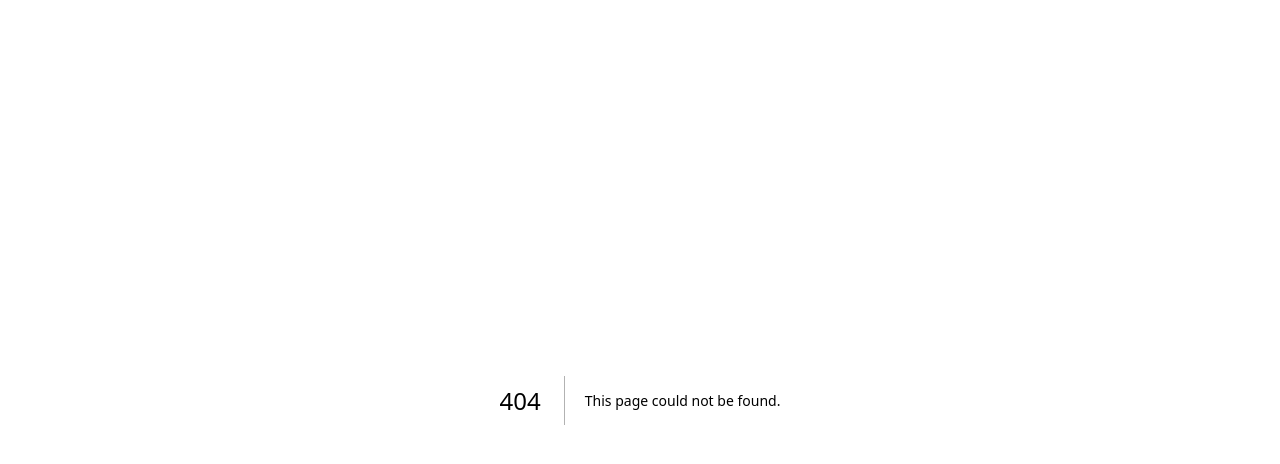
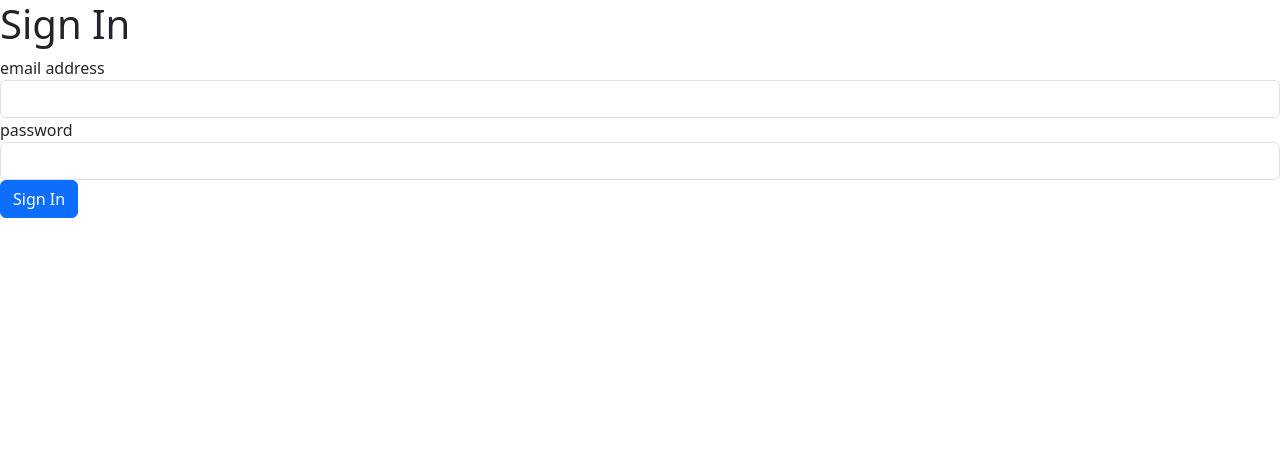
Before and after one commit to bad-Al-code/msvc2, a Next.js app in the folder client/: page /auth/signin in a window 1280 px wide. Before the commit this address had no page. Shown: the top 464 px of the page. Built offline with nearby package versions, Linux system fonts and the light colour scheme.

Commit message:
feat: add signin page

```diff
--- /dev/null
+++ b/client/pages/auth/signin.js
@@ -0,0 +1,55 @@
+import { useState } from 'react';
+import { useRouter } from 'next/router';
+
+import useRequest from '../../hooks/useRequest';
+
+export default () => {
+    const router = useRouter();
+    const [email, setEmail] = useState('');
+    const [password, setPassword] = useState('');
+
+    const { doRequest, errors } = useRequest({
+        url: '/api/users/signin',
+        method: 'post',
+        body: {
+            email,
+            password,
+        },
+        onSucess: () => {
+            router.push('/');
+        },
+    });
+
+    const onSubmit = async (event) => {
+        event.preventDefault();
+
+        await doRequest();
+    };
+
+    return (
+        <form onSubmit={onSubmit}>
+            <h1>Sign In</h1>
+            <div className="form-group">
+                <label>email address</label>
+                <input
+                    value={email}
+                    onChange={(e) => setEmail(e.target.value)}
+                    className="form-control"
+                />
+            </div>
+            <div className="form-group">
+                <label>password</label>
+                <input
+                    value={password}
+                    onChange={(e) => setPassword(e.target.value)}
+                    type="password"
+                    className="form-control"
+                />
+            </div>
+
+            {errors}
+
+            <button className="btn btn-primary">Sign In</button>
+        </form>
+    );
+};
--- a/client/pages/index.js
+++ b/client/pages/index.js
@@ -1,10 +1,7 @@
 import buildClient from '../api/buildClient';
 
 const Page = ({ currentUser }) => {
-    console.log(currentUser);
-    // axios.get('/api/users/currentUser');
-
-    return <h1 className="text-3xl font-bold underline">Hello world!</h1>;
+    return currentUser ? <h1>User Signed In</h1> : <h1>User NOT signed in</h1>;
 };
 Page.getInitialProps = async (context) => {
     const client = buildClient(context);
```
